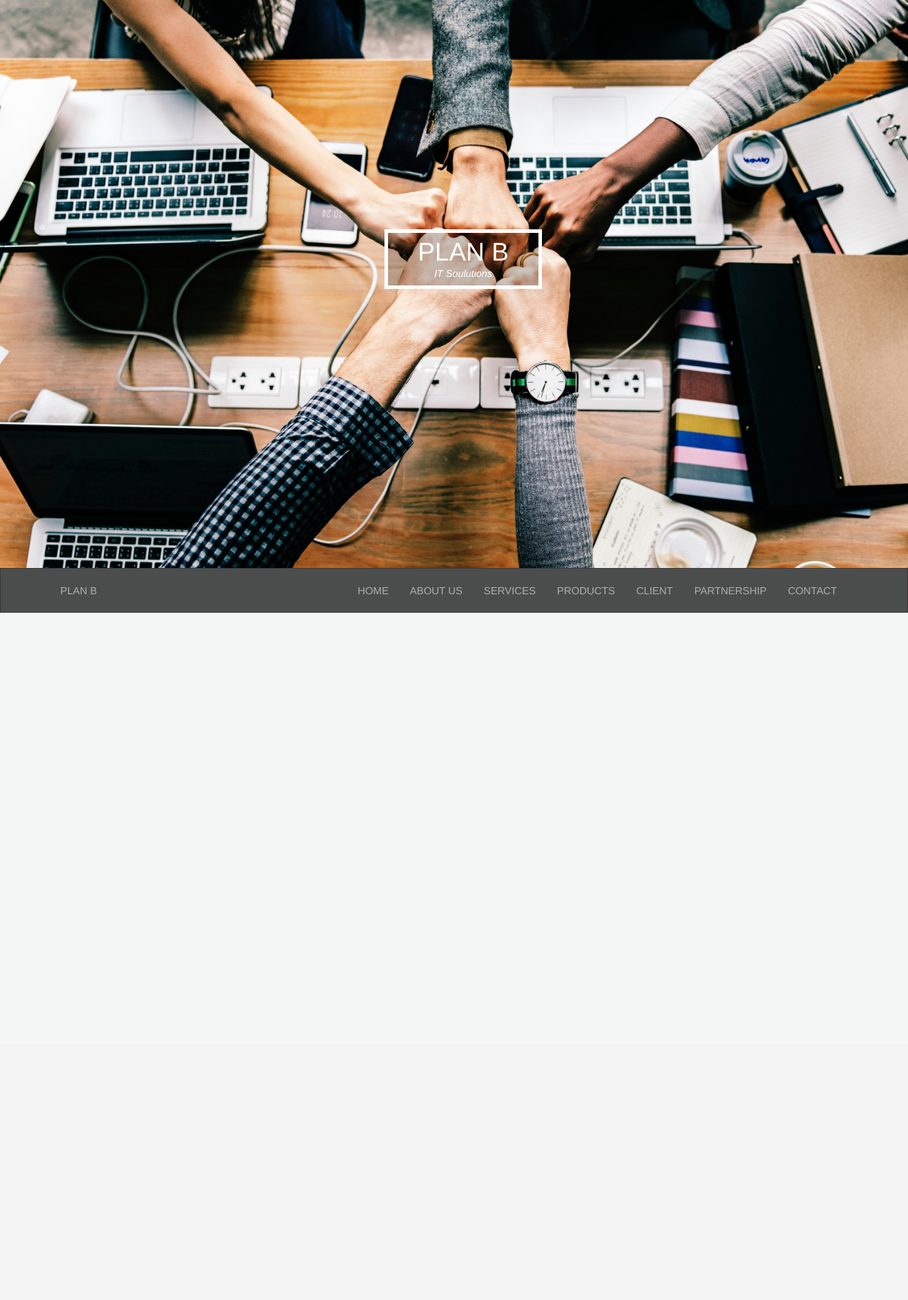
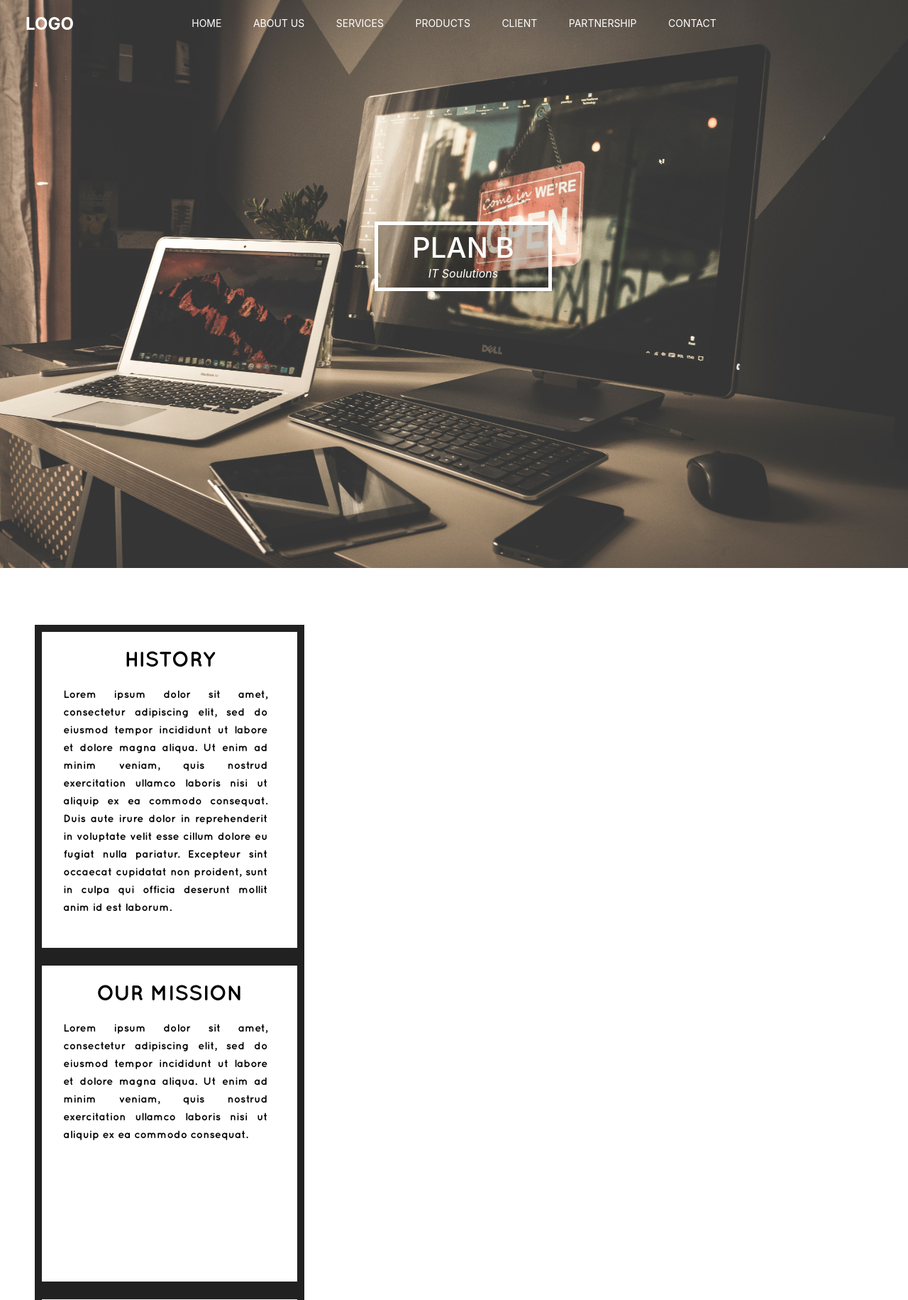
Before and after one commit to abendaniocarlo/planb, a CodeIgniter app: page /planb/ in a window 1280 px wide. Shown: the top 1831 px of the page at 71% size. Before the commit the page ends 863 px from the top, so only its background shows below. Run offline with CodeIgniter, Linux system fonts and the light colour scheme; some libraries are stand-ins or nearby versions.

Commit message:
new design

```diff
--- a/application/views/include/header.php
+++ b/application/views/include/header.php
@@ -3,29 +3,28 @@
 <head>
 	<title> <?php echo $title; ?> </title>
 	<link rel="stylesheet" type="text/css" href="<?php echo base_url ('assets/css/style.css'); ?>">
+	<link rel="stylesheet" type="text/css" href="<?php echo base_url ('assets/css/fonts.css'); ?>">
 	<link rel="stylesheet" type="text/css" href="<?php echo base_url ('assets/bootstrap/css/bootstrap.min.css'); ?>">
 	<link rel="stylesheet" type="text/css" href="<?php echo base_url ('assets/bootstrap/css/bootstrap.theme.css'); ?>">
 </head>
 
 <body>
-
-		<!-- <div id="header">
-			<img src="<?php echo base_url('assets/img/bg1.jpg');?>" >
-		</div>
-
-		<div class="content">
-			<div class="navbar">
+	<nav>
+		<div class="wrapper">
+		<div class="logo"> LOGO </div>
+		<div class="menu">
 			<ul>
-					<li><a href="">HOME </a></li>
-					<li><a href="">ABOUT US </a></li>
-					<li><a href="">SERVICES </a></li>
-					<li><a href="">PRODUCTS </a></li>
-					<li><a href="">CLIENT</a></li>
-					<li><a href="">PARTNERSHIP </a></li>
-					<li><a href="">CONTACT </a></li>
+				<li><a href="#">HOME </a></li>
+				<li><a href="#">ABOUT US </a></li>
+				<li><a href="#">SERVICES </a></li>
+				<li><a href="#">PRODUCTS </a></li>
+				<li><a href="#">CLIENT</a></li>
+				<li><a href="#">PARTNERSHIP </a></li>
+				<li><a href="#">CONTACT </a></li>
 			</ul>
 		</div>
-		</div> -->
+		</div>
+	</nav>
 
 	<header>
 	  <div class="content">
@@ -38,45 +37,68 @@
 	  <div class="overlay"></div>
 	</header>
 
-		<section class="site">
- 			 <nav class="navbar navbar-inverse">
- 			 	<div class="container">
- 			 		<div class="col-md-12 add"></div>
-	 			 	<div class="navbar-header">
-				      <button type="button" class="navbar-toggle" data-toggle="collapse" data-target=".navbar-collapse">
-				        <span class="icon-bar"></span>
-				        <span class="icon-bar"></span>
-				        <span class="icon-bar"></span>
-				      </button>
-				      <a class="navbar-brand" href="#">PLAN B</a>
+	<!-- ABOUT US -->
+	<!-- <div class="container-fluid about">
+		<div class="col-md-4 col-lg-4 col-sm-4"></div>
+		<div class="col-md-4 col-lg-4 col-sm-4">
+			<div class="mission">
+				OUR MISSION &nbsp;
+				<hr>
+				<div class="mcontent">
+				To provide reliable, long-term IT solutions? NAH! Everybody wants to do that… &nbsp;
+				We just want our clients to be satisfied the way they want technology to work with them.
+				</div>
+			</div>
+		</div>
+		<div class="col-md-4 col-lg-4 col-sm-4"></div>
+	</div> -->
+
+	<div class="container-fluid us">
+		<div class="col-md-6 col-lg-4 col-sm-12">
+			<div class="box">
+				<div class="box2">
+					HISTORY
+					<p style="margin-top: 15px;">Lorem ipsum dolor sit amet, consectetur adipiscing elit, sed do eiusmod tempor incididunt ut labore et dolore magna aliqua. Ut enim ad minim veniam, quis nostrud exercitation ullamco laboris nisi ut aliquip ex ea commodo consequat. Duis aute irure dolor in reprehenderit in voluptate velit esse cillum dolore eu fugiat nulla pariatur. Excepteur sint occaecat cupidatat non proident, sunt in culpa qui officia deserunt mollit anim id est laborum.</p>
+				</div>
+			</div>
 		</div>
 
-	    			<div class="collapse navbar-collapse">
-				      <ul class="nav navbar-nav pull-right">
-				        <li><a href="">HOME </a></li>
-						<li><a href="#about">ABOUT US </a></li>
-						<li><a href="">SERVICES </a></li>
-						<li><a href="">PRODUCTS </a></li>
-						<li><a href="">CLIENT</a></li>
-						<li><a href="">PARTNERSHIP </a></li>
-						<li><a href="">CONTACT </a></li>
-				      </ul>
+		<div class="col-md-6 col-lg-4 col-sm-12">
+			<div class="box">
+				<div class="box2">
+					OUR MISSION
+					<p style="margin-top: 15px;">Lorem ipsum dolor sit amet, consectetur adipiscing elit, sed do eiusmod tempor incididunt ut labore et dolore magna aliqua. Ut enim ad minim veniam, quis nostrud exercitation ullamco laboris nisi ut aliquip ex ea commodo consequat. </p>
 				</div>
 			</div>
-  			</nav>
-		</section>
-
-		<!-- <div class="about">
-
 		</div>
 
-		<p>Lorem ipsum dolor sit amet, consectetur adipiscing elit, sed do eiusmod tempor incididunt ut labore et dolore magna aliqua. Ut enim ad minim veniam, quis nostrud exercitation ullamco laboris nisi ut aliquip ex ea commodo consequat. Duis aute irure dolor in reprehenderit in voluptate velit esse cillum dolore eu fugiat nulla pariatur. Excepteur sint occaecat cupidatat non proident, sunt in culpa qui officia deserunt mollit anim id est laborum. Lorem ipsum dolor sit amet, consectetur adipiscing elit, sed do eiusmod tempor incididunt ut labore et dolore magna aliqua. Ut enim ad minim veniam, quis nostrud exercitation ullamco laboris nisi ut aliquip ex ea commodo consequat. Duis aute irure dolor in reprehenderit in voluptate velit esse cillum dolore eu fugiat nulla pariatur. Excepteur sint occaecat cupidatat non proident, sunt in culpa qui officia deserunt mollit anim id est laborum.</p> -->
-
-		<div class="about">
-
+		<div class="col-md-6 col-lg-4 col-sm-12">
+			<div class="box">
+				<div class="box2">
+					OUR STRATEGY
+					<p style="margin-top: 15px;">Lorem ipsum dolor sit amet, consectetur adipiscing elit, sed do eiusmod tempor incididunt ut labore et dolore magna aliqua. Ut enim ad minim veniam, quis nostrud exercitation ullamco laboris nisi ut aliquip ex ea commodo consequat. Duis aute irure dolor in reprehenderit in voluptate velit esse cillum dolore eu fugiat nulla pariatur. Excepteur sint occaecat cupidatat non proident, sunt in culpa qui officia deserunt mollit anim id est laborum.</p>
+				</div>
+			</div>
+		</div>
 	</div>
 
+	<div class="services"></div>
+	<div class="test"></div>
+
+	<!-- SCRIPTS -->
 	<script src="<?php echo base_url ('assets/js/jquery.min.js'); ?>"></script>
-	<script src="<?php echo base_url ('assets/js/custom.js'); ?>"></script>
+	<script type="text/javascript">
+		// NAVBAR
+		$(window).on("scroll", function() {
+		      if ($(window).scrollTop()) {
+		        $('nav').addClass('black');
+		      }
+
+		      else {
+		        $('nav').removeClass('black');
+		      }
+
+		    });
+	</script>
 </body>
 </html>
--- /dev/null
+++ b/assets/css/fonts.css
@@ -0,0 +1,4 @@
+@font-face {
+font-family: Quicksand;
+src: url(../fonts/Quicksand-Bold.otf);
+}
--- a/assets/css/style.css
+++ b/assets/css/style.css
@@ -23,6 +23,7 @@
   background: url(../img/bg1.jpg) center no-repeat;
   background-size: cover;
 }
+
 header .content {
   position: absolute;
   top: 0;
@@ -69,7 +70,78 @@
 img{
   margin-right:20px
 }
-.site {
+
+/*NAVIGATION BAR*/
+.logo{
+  position: fixed;
+  float: left;
+  margin: 16px 36px;
+  color: #fff;
+  font-weight: bold;
+  font-size: 24px;
+}
+nav{
+  position: fixed;
+  width: 100%;
+  z-index: 10;
+}
+
+
+nav ul {
+  list-style: none;
+  background: rgba(0,0,0,0);
+  overflow: hidden;
+  color: #fff;
+  padding: 0;
+  text-align: center;
+  margin: 0;
+  transition: 1s;
+}
+
+nav.black ul{
+  background-color: #000;
+}
+
+nav ul li{
+  display: inline-block;
+  padding: 20px;
+}
+
+nav ul li a{
+  text-decoration: none;
+  color: #fff;
+  font-size: 14px;
+
+}
+
+@media(max-width: 580px;){
+  .logo{
+    position: fixed;
+    top: 0;
+    margin-top: 16px;
+  }
+
+  nav ul{
+    max-height: 0px;
+    background-color: #000;
+  }
+
+  nav.black ul{
+    background-color: #000;
+  }
+
+  .showing{
+    max-height: 20em;
+  }
+
+  nav ul li{
+    box-sizing: border-box;
+    width: 100%;
+    padding: 24px 0;
+    text-align: center;
+  }
+}
+ /*.site {
   z-index: 10;
   text-align: center;
   background-color: #efefef;
@@ -103,7 +175,7 @@
 .site nav a:hover{
   background:#333;
   color:#fff
-}
+}*/
 
 /* INTRO EFFECT */
 .scale.intro {
@@ -159,61 +231,72 @@
   }
 }
 
-/*NAVBAR*/
-nav a {
-  padding-top: 20px !important;
-  padding-bottom: 20px !important;
-  font-size: 18px;
-}
-.navbar-inverse{
-    background-color:#1C2833;
-    border-radius: 0;
-    }
-nav .navbar-toggle {
-  margin: 13px 15px 13px 0;
+/*ABOUT US*/
+.about{
+  padding-top: 80px;
+  padding-bottom: 80px;
 }
 
-.navbar-brand {
-  font-size: 30px;
+.us{
+  padding-top: 80px;
+  padding-bottom: 70px;
 }
 
-
-
-nav.navbar.shrink {
-  min-height: 35px;
+.mission{
+  text-align: center;
+  font-size: 26px;
+  font-weight: bold;
+}
+hr{
+  height: 50px;
+  color: red;
+}
+.mcontent{
+  font-size: 12px;
+}
+.box{
+  margin-left: 5%;
+  padding-top: 10px;
+  height: 470px;
+  width: 380px;
+  background-color: #212121;
 }
 
-nav.shrink a {
-  padding-top: 10px !important;
-  padding-bottom: 10px !important;
-  font-size: 15px;
+.box2{
+  margin-left: 10px;
+  padding-top: 15px;
+  height: 445px;
+  width: 360px;
+  background-color: #fff;
+  text-align: center;
+  color: #000;
+  font-size: 30px;
+  font-weight: bolder;
+  font-family: Quicksand;
 }
 
-nav.shrink .navbar-brand {
-  font-size: 25px;
+.box2 > p {
+  width: 80%;
+  margin-left: 2em;
+  font-size: 15px;
+  line-height: 25px;
+  text-align: justify;
 }
 
-nav.shrink .navbar-toggle {
-  padding: 4px 5px;
-  margin: 8px 15px 8px 0;
-}
-.add{
-    background-color:#1C2833;}
-
-/*ABOUT US*/
-.about{
-  height: 670px;
-  background-color: #F4F6F6;
-}
-/*.about {
+/*SERVICES*/
+.services {
   height: 100%;
   position: relative;
   overflow: hidden;
-  background: url(../img/bg1.jpg) center no-repeat;
+  background: url(../img/bg2.jpg) center no-repeat;
   background-size: cover;
   background-attachment: fixed;
-}*/
+}
 
+.test{
+  height: 700px;
+  background-color: #4D5656;
+}
 /*html, body{
 	padding: 0;
 	margin: 0;
--- a/assets/js/custom.js
+++ b/assets/js/custom.js
@@ -74,16 +74,3 @@
 
 var scroller = new Scroller();
 scroller.init();
-
-
-// NAVBAR
-$(window).scroll(function() {
-  if ($(document).scrollTop() > 650) {
-    $('nav').addClass('shrink');
-    $('.add').hide();
-  } else {
-    $('nav').removeClass('shrink');
-    $('.add').show();
-
-  }
-});
```
Also changed, not shown: application/views/include/header2.php (added, +82 -0 lines), assets/fonts/Quicksand-Bold.otf (added), assets/img/bg1.jpg, assets/img/bg2.jpg (added). Lines whose indentation alone changed are shown as unchanged.
